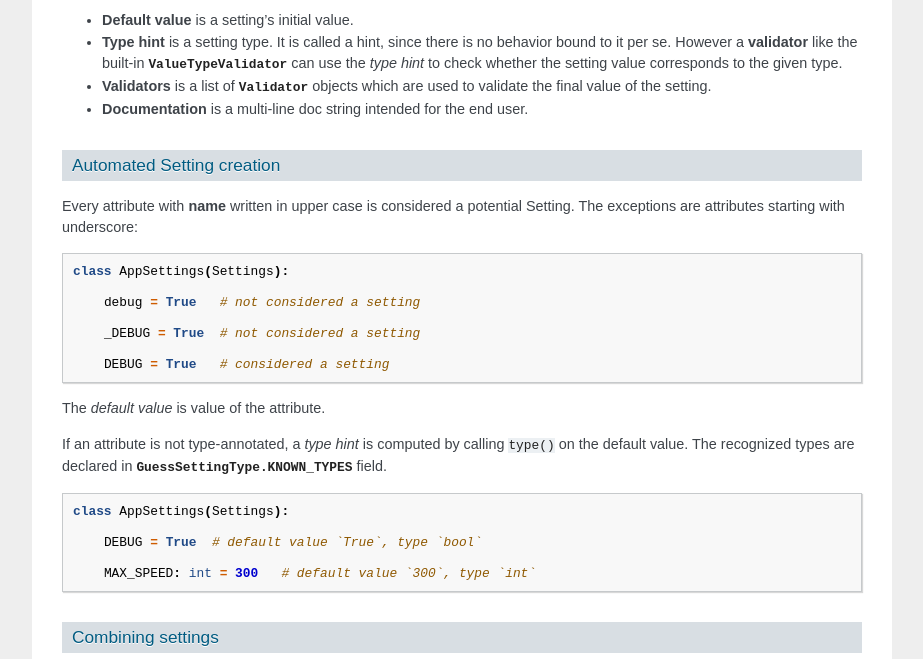
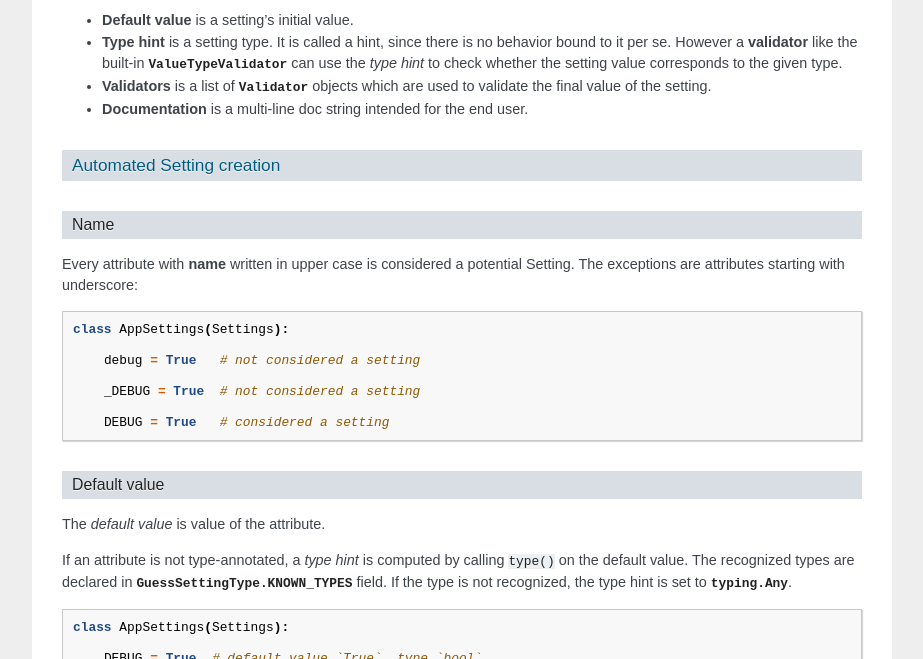
Before and after one commit to BasicWolf/archived-concrete-settings, a Sphinx documentation site: the page built from docs/index.rst, in a window 1280 px wide and 900 px high, scrolled down 2248 px, cut to the strip 44-703 px from the top of the window. Shown: the whole strip, without its empty margins (198-1121 px from the left). Built offline with Sphinx 7.4.7, drawn with Linux system fonts in a browser that asks for light colours.

Commit message:
WIP: documentation

```diff
--- a/docs/conf.py
+++ b/docs/conf.py
@@ -43,9 +43,13 @@ extensions = [
     'sphinx.ext.viewcode',
     'sphinx.ext.githubpages',
     'sphinxcontrib.plantuml',
+    'sphinx.ext.intersphinx',
 ]
 
 plantuml = '/usr/bin/plantuml'
+
+
+intersphinx_mapping = {'python': ('https://docs.python.org/3', None)}
 
 
 # Add any paths that contain templates here, relative to this directory.
--- a/docs/index.rst
+++ b/docs/index.rst
@@ -201,6 +202,9 @@ a **list of validators** and **documentation**:
 Automated Setting creation
 ..........................
 
+Name
+''''
+
 Every attribute with **name** written in upper case
 is considered a potential Setting.
 The exceptions are attributes starting with underscore:
@@ -215,12 +219,16 @@ The exceptions are attributes starting with underscore:
 
        DEBUG = True   # considered a setting
 
+Default value
+'''''''''''''
+
 The *default value* is value of the attribute.
 
 If an attribute is not type-annotated, a *type hint* is computed
 by calling ``type()`` on the default value. The recognized types
 are declared in
 :attr:`GuessSettingType.KNOWN_TYPES <concrete_settings.types.GuessSettingType.KNOWN_TYPES>` field.
+If the type is not recognized, the type hint is set to :data:`typing.Any`.
 
 .. code-block::
 
```
Also changed, not shown: other parts of docs/index.rst (+1 -0 lines), 2 other files.
